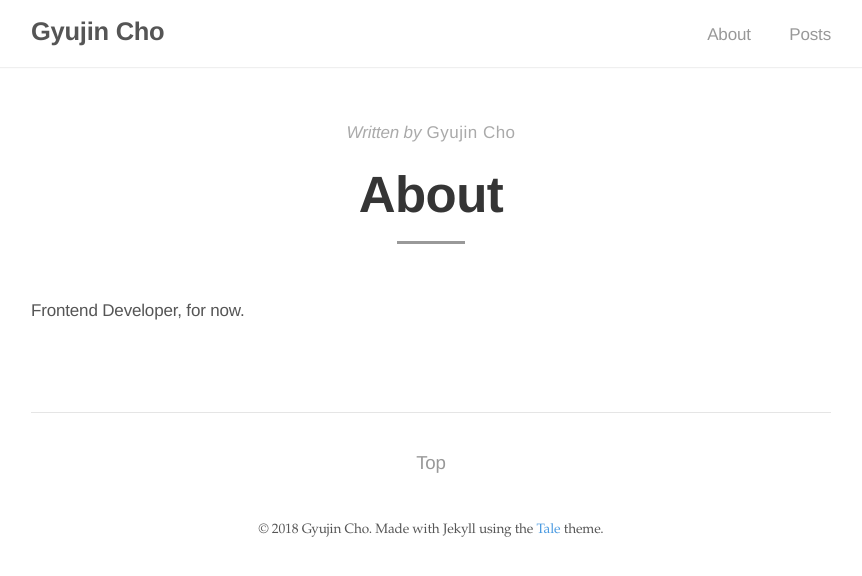
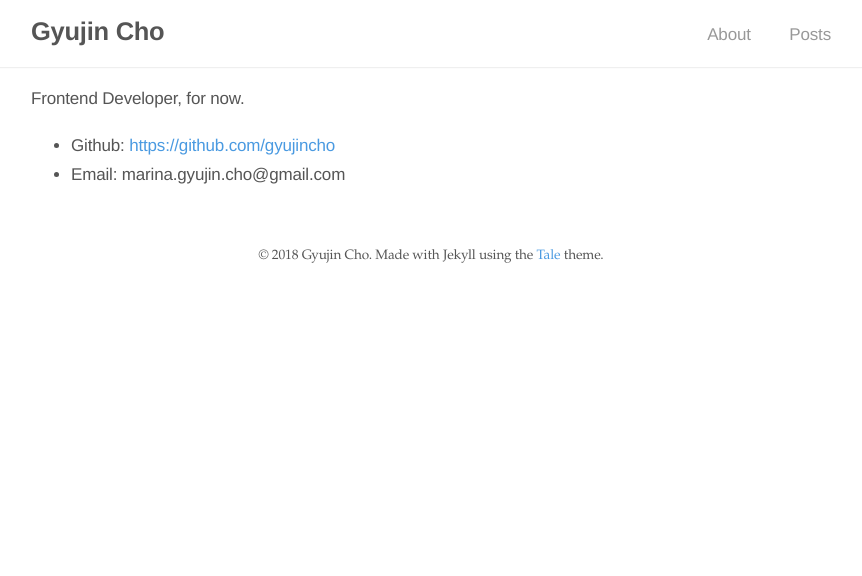
Before and after one commit to gyujincho/gyujincho.github.io, a Jekyll site: the page built from about.md, in a window 1280 px wide. Shown: the top 576 px of the page, without its empty margins (209-1071 px from the left). Built offline with Jekyll 4.4.1, drawn with Linux system fonts in a browser that asks for light colours.

Commit message:
Fix About and mobile post style

```diff
--- a/_sass/tale/_base.scss
+++ b/_sass/tale/_base.scss
@@ -13,7 +13,7 @@ body {
 
 html {
   font-family: $sans-serif;
-  font-size: 15px;
+  font-size: 16px;
   overflow-y: scroll;
 
   @media (min-width: 600px) {
--- a/_sass/tale/_post.scss
+++ b/_sass/tale/_post.scss
@@ -18,6 +18,7 @@
     font-size: 3rem;
     margin: 1rem 0;
     text-align: center;
+    word-break: keep-all;
   }
 
   &-line {
@@ -44,6 +45,7 @@
 
   img + em {
     color: $default-tint;
+    word-break: break-all;
     display: block;
     font-family: $sans-serif;
     font-size: 0.9rem;
--- a/about.md
+++ b/about.md
@@ -1,8 +1,9 @@
 ---
-layout: post
-title: "About"
-author: "Gyujin Cho"
+layout: default
+title: "Gyujin cho"
 permalink: /about/
 ---
 
-Frontend Developer, for now.
+Frontend Developer, for now.<br>
+- Github: [https://github.com/gyujincho](https://github.com/gyujincho)<br>
+- Email: marina.gyujin.cho@gmail.com
```
Also changed, not shown: 4 other files.
